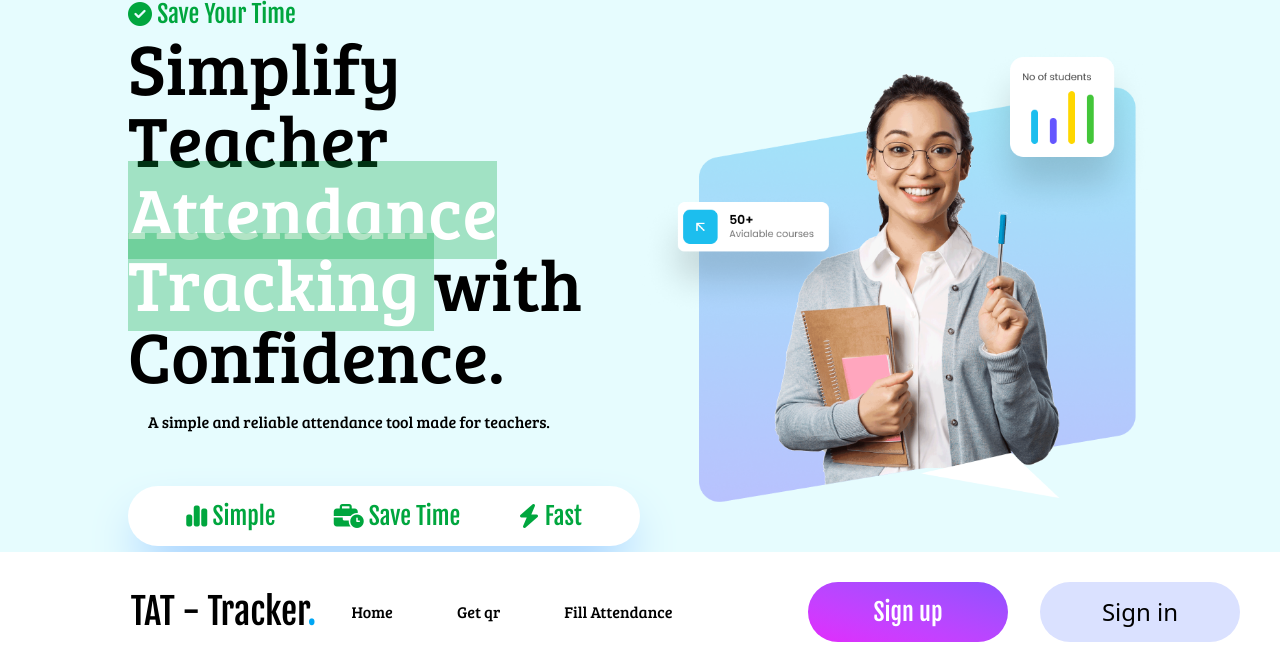
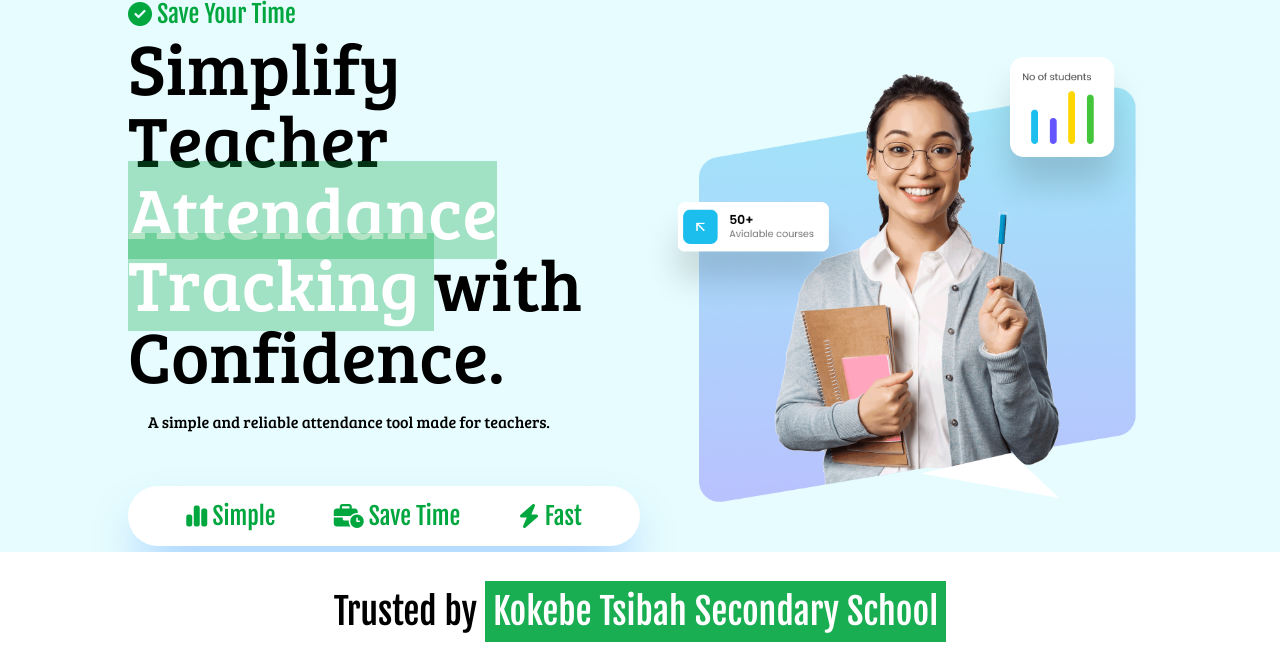
Before and after one commit to AlazarBekele/Teachers-Attendance-Tracker, a Django app: page / in a window 1280 px wide. Shown: the part 128-800 px from the top of the page. Run offline with Django 5.2, Linux system fonts and the light colour scheme; style sheets or scripts are compiled from the project's sources.

Commit message:
Feat: finish hero

```diff
--- a/Tracker/templates/include/Landing/HeroBanner.html
+++ b/Tracker/templates/include/Landing/HeroBanner.html
@@ -64,30 +64,11 @@
 
     </div>
 
-    <div class="NavBar w-full h-[120px] bg-white flex justify-between items-center">
+    <div class="NavBar w-full h-[120px] bg-white flex justify-center items-center">
 
-        <div class="w-3/5 flex justify-center items-center">
+        <div class="flex justify-center items-center">
 
-            <div class="w-1/3 flex justify-center">
-
-                <p class="text-4xl fjalla_one_regular">TAT - Tracker<span class="text-sky-500">.</span></p>
-
-            </div>
-
-            <ul class="flex justify-center items-center bree_serif_regular gap-16">
-
-                <li>Home</li>
-                <li>Get qr</li>
-                <li>Fill Attendance</li>
-
-            </ul>
-
-        </div>
-
-        <div class="w-2/5 flex justify-center items-center gap-8">
-
-            <button class="w-50 h-15 bg-linear-to-bl from-violet-500 to-fuchsia-500 text-white fjalla_one_regular text-2xl rounded-full">Sign up</button>
-            <button class="w-50 h-15 bg-indigo-300/40 text-2xl rounded-full">Sign in</button>
+            <p class="text-4xl fjalla_one_regular">Trusted by <span class="p-2 bg-green-600/90 text-white">Kokebe Tsibah Secondary School</span></p>
 
         </div>
 
```
